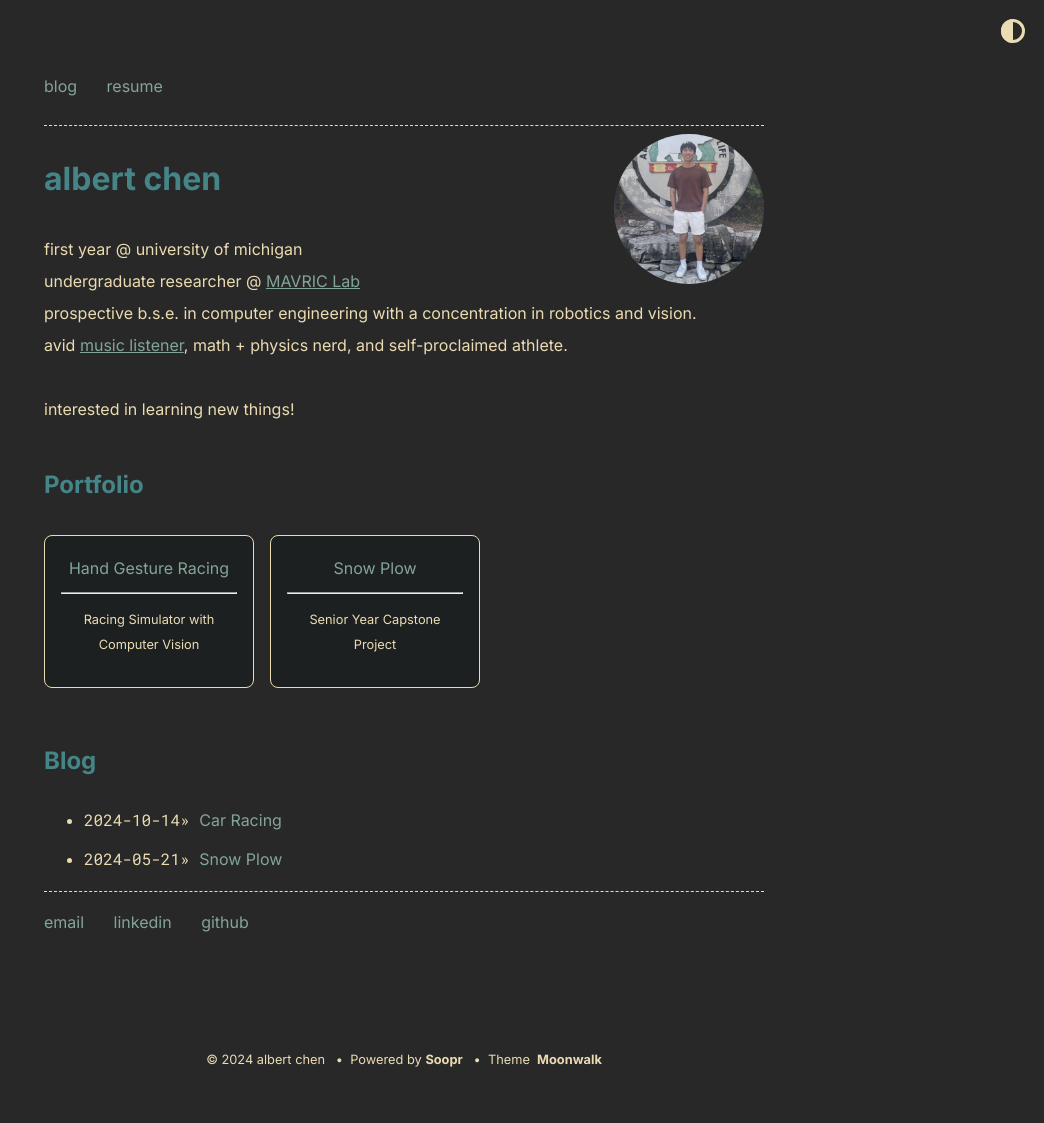
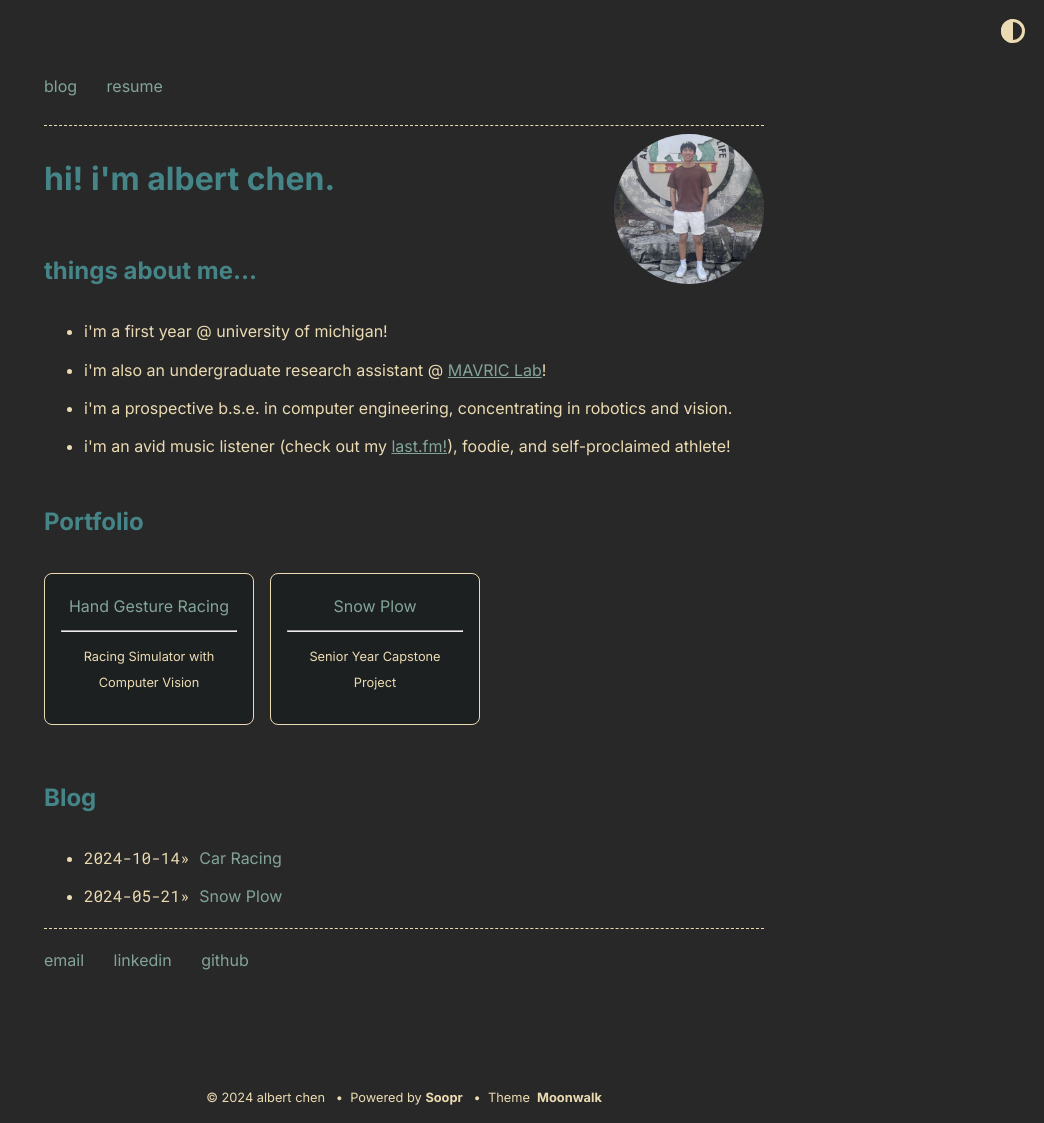
Before and after one commit to albertchenn/website, a Jekyll site: the page built from index.md, in a window 1280 px wide. Shown: the whole page, without its empty margins (236-1280 px from the left). Built offline with Jekyll 4.4.1, drawn with Linux system fonts in a browser that asks for light colours; before the commit the page ends 1085 px from its top, so only the background shows below that.

Commit message:
update website

```diff
--- a/_config.yml
+++ b/_config.yml
@@ -1,6 +1,6 @@
-title: albert chen
+title: hi! i'm albert chen.
 author: albert chen
-url: https://www.abhinavsaxena.com/moonwalk # root address of the site
+url: https://albertchenn.me # root address of the site
 description: # description of the site (multiple lines allowed)
   hi! i'm albert chen and i'm a first year @ the college of engineering university of michigan.
   i'm a prospective b.s.e. in computer engineering with a concentration in robotics and vision.
--- a/_layouts/home.html
+++ b/_layouts/home.html
@@ -10,14 +10,13 @@ layout: default
   <img src="assets/images/zoopic.jpg" alt="headshot" style="width: 150px; height: 150px; border-radius: 50%; margin: 0 auto; float: right; vertical-align: -20px">
   <h1>{{ site.title }}</h1>
   {% if site.theme_config.show_description == true %}
-    <p>
-      first year @ university of michigan <br>
-      undergraduate researcher @ <a href="https://mavric.si.umich.edu/">MAVRIC Lab</a> <br>
-      prospective b.s.e. in computer engineering with a concentration in robotics and vision. <br>
-      avid <a href="https://www.last.fm/user/alberttchen">music listener</a>, math + physics nerd, and self-proclaimed athlete. <br>
-      <br>
-      interested in learning new things!
-     </p>
+    <h2>things about me...</h2>
+      <ul>
+      <li>i'm a first year @ university of michigan!</li>
+      <li>i'm also an undergraduate research assistant @ <a href="https://mavric.si.umich.edu/">MAVRIC Lab</a>!</li>
+      <li>i'm a prospective b.s.e. in computer engineering, concentrating in robotics and vision.</li>
+      <li>i'm an avid music listener (check out my <a href="https://www.last.fm/user/alberttchen">last.fm!</a>), foodie, and self-proclaimed athlete!</li>
+      </ul>
   {% endif %}
 </header>
 
```
